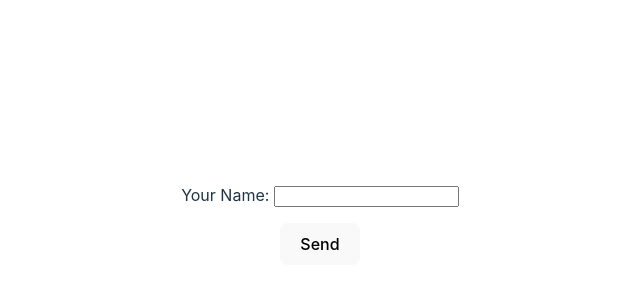
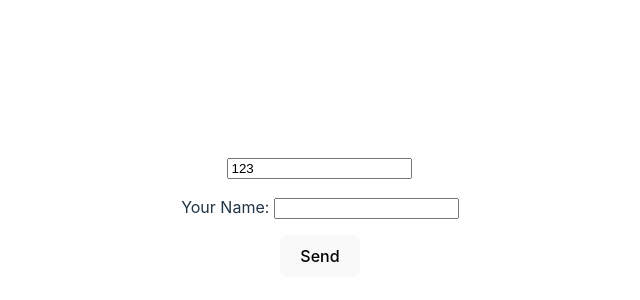
Before and after one commit to gabriel-vacas/offbeat_google-recaptchav2-forms-netlify-react, a React (Vite) app: page / in a window 1280 px wide. Shown: the part 176-476 px from the top of the page, without its empty margins (320-960 px from the left). Built offline with nearby package versions, Linux system fonts and the light colour scheme.

Commit message:
Add hidden input

```diff
--- a/src/App.tsx
+++ b/src/App.tsx
@@ -35,8 +35,7 @@ function App() {
         onSubmit={handleFormSubmit}
       >
         <input
-          type="hidden"
-          id="G00N8X00000G522w"
+          type="text"
           name="G00N8X00000G522w"
           value="123"
         />
```
